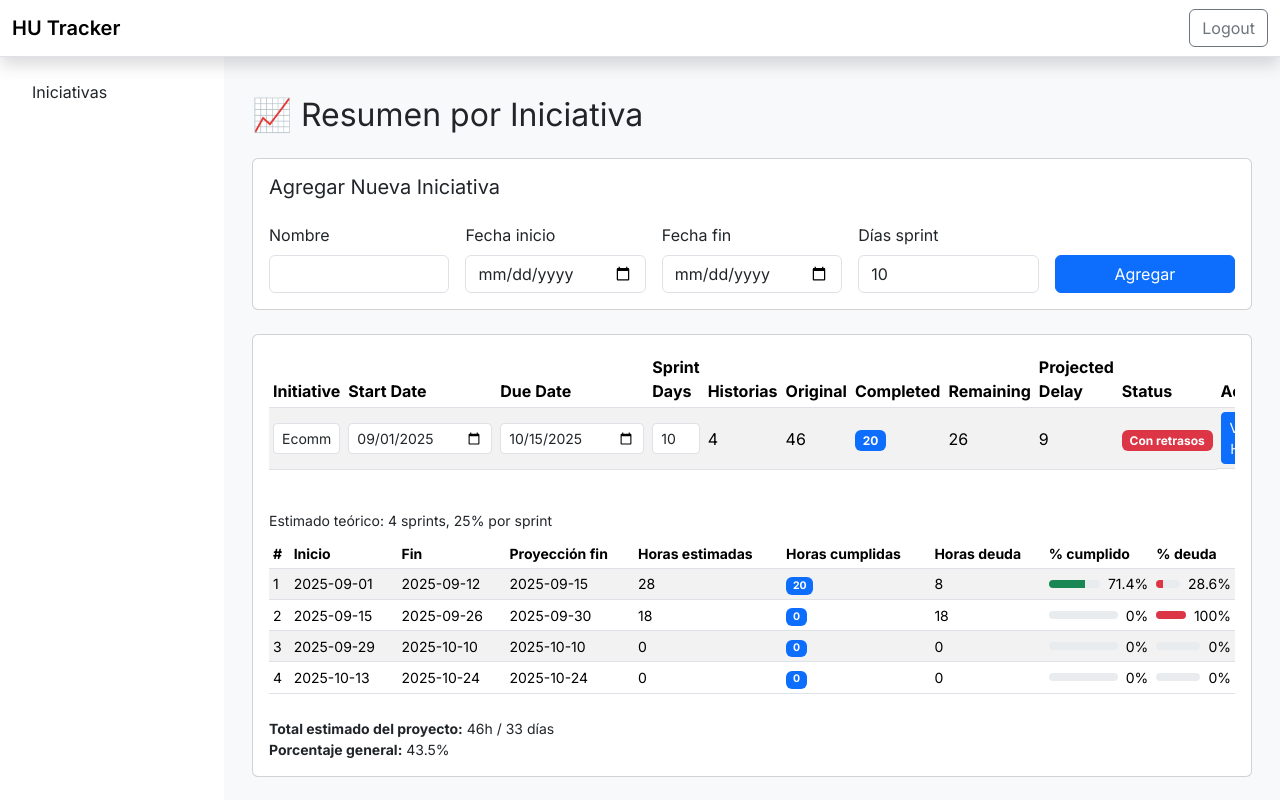
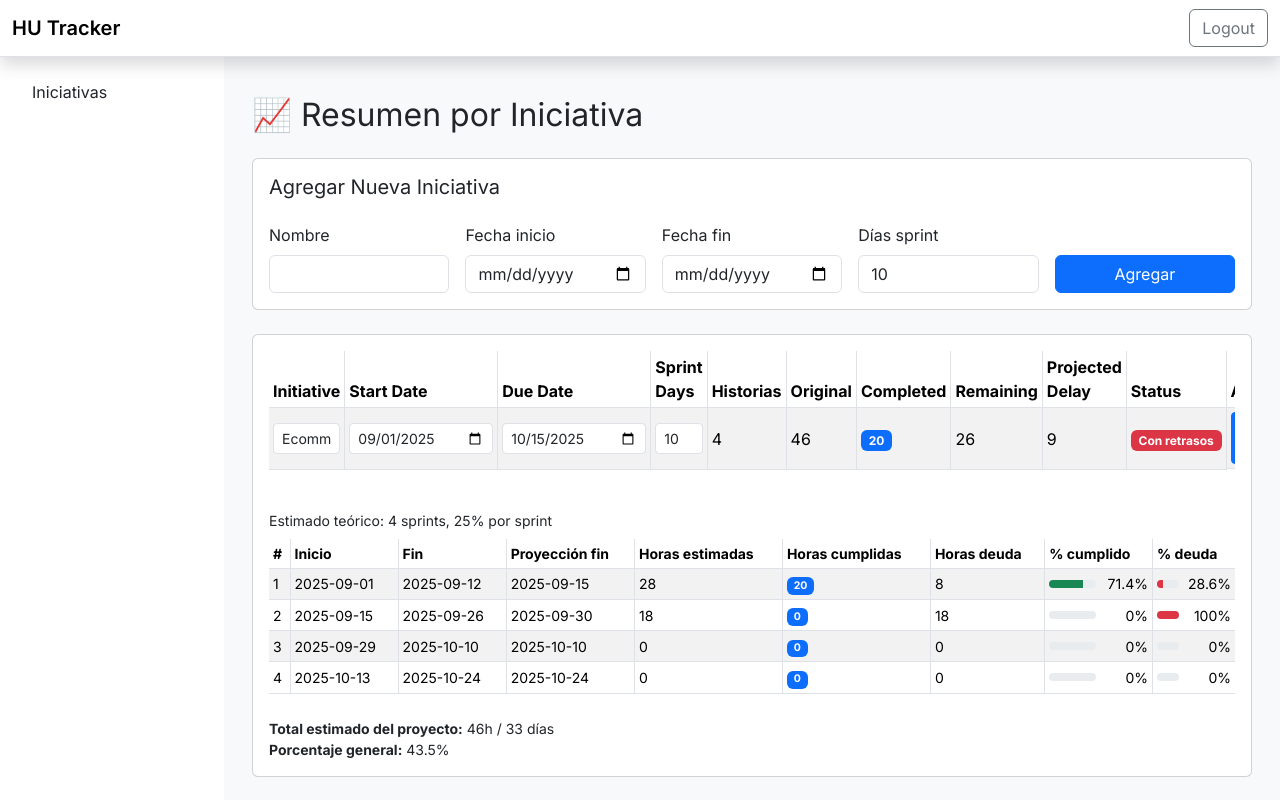
Before and after one commit to EdsonGarcia13/Hu-Tracker, a React (Vite) app: page /login in a window 1280 px wide. Both pictures are taken after typing "name@example.com", "Sample123" into the empty fields and a click on the button "Entrar". Shown: the top 800 px of the page. Built offline with nearby package versions, Linux system fonts and the light colour scheme.

Commit message:
feat: add column separators and stabilize percentage bars

```diff
--- a/src/components/HUTable.jsx
+++ b/src/components/HUTable.jsx
@@ -53,7 +53,7 @@
         </div>
 
         <div className="table-responsive">
-          <table className="table table-striped table-sm align-middle">
+          <table className="table table-striped table-sm align-middle table-column-separator">
             <thead>
               <tr>
                 <th style={{ minWidth: "200px" }}>Title</th>
--- a/src/index.css
+++ b/src/index.css
@@ -24,3 +24,19 @@
     margin-left: 14rem;
   }
 }
+
+.table-column-separator th,
+.table-column-separator td {
+  border-right: 1px solid #dee2e6;
+}
+
+.table-column-separator th:last-child,
+.table-column-separator td:last-child {
+  border-right: none;
+}
+
+.percent-label {
+  display: inline-block;
+  width: 5ch;
+  text-align: right;
+}
--- a/src/pages/InitiativesOverviewPage.jsx
+++ b/src/pages/InitiativesOverviewPage.jsx
@@ -300,7 +300,7 @@
           <div key={row.id} className="card bg-white text-dark">
             <div className="card-body">
               <div className="table-responsive">
-                <table className="table table-striped table-sm align-middle">
+                <table className="table table-striped table-sm align-middle table-column-separator">
                   <thead>
                     <tr>
                       <th className="text-start">Initiative</th>
@@ -395,7 +395,7 @@
                     Estimado teórico: {row.totalSprints} sprints, {row.expectedPercentPerSprint}% por sprint
                   </div>
                   <div className="table-responsive">
-                      <table className="table table-striped table-sm align-middle">
+                      <table className="table table-striped table-sm align-middle table-column-separator">
                       <thead>
                         <tr>
                           <th>#</th>
@@ -426,10 +426,10 @@
                                 <div className="progress flex-grow-1" style={{ height: "0.5rem" }}>
                                   <div
                                     className="progress-bar bg-success"
-                                    style={{ width: `${s.completedPercent}%` }}
+                                    style={{ width: `${Math.min(s.completedPercent, 100)}%` }}
                                   ></div>
                                 </div>
-                                <span>{s.completedPercent}%</span>
+                                <span className="percent-label">{s.completedPercent}%</span>
                               </div>
                             </td>
                             <td>
@@ -437,10 +437,10 @@
                                 <div className="progress flex-grow-1" style={{ height: "0.5rem" }}>
                                   <div
                                     className="progress-bar bg-danger"
-                                    style={{ width: `${s.debtPercent}%` }}
+                                    style={{ width: `${Math.min(s.debtPercent, 100)}%` }}
                                   ></div>
                                 </div>
-                                <span>{s.debtPercent}%</span>
+                                <span className="percent-label">{s.debtPercent}%</span>
                               </div>
                             </td>
                           </tr>
```
